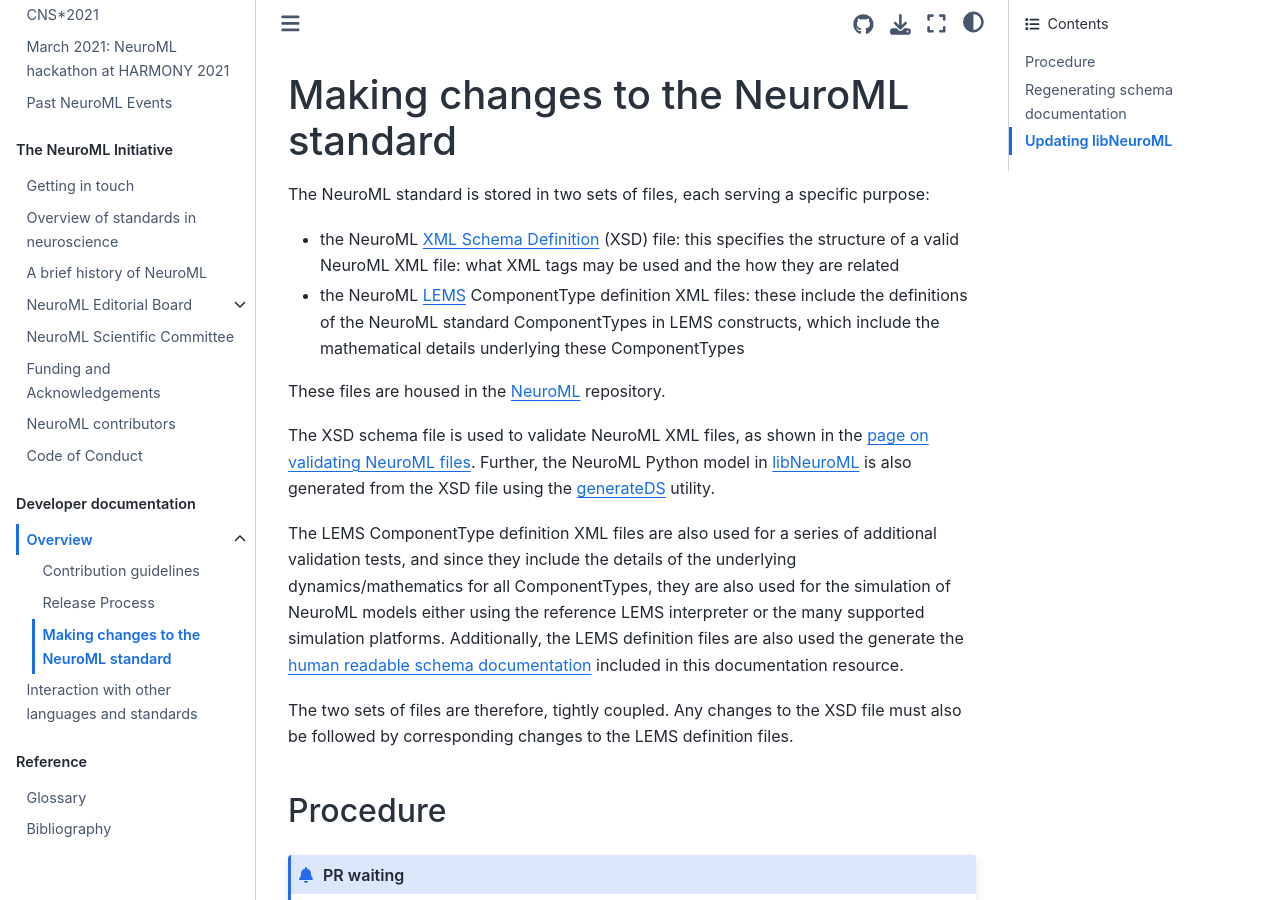
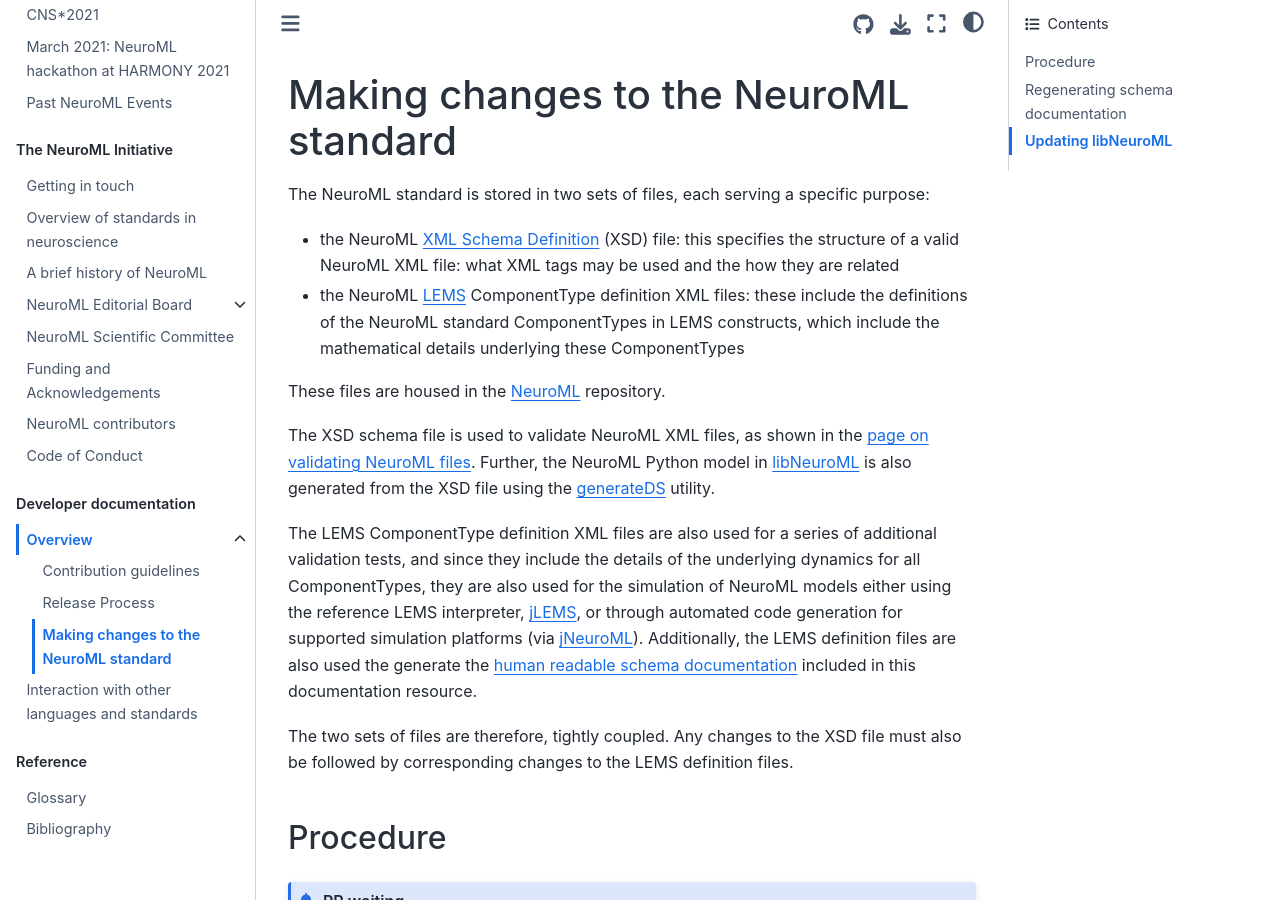
Before and after one commit to NeuroML/Documentation, a Jupyter Book: the page built from source/Devdocs/UpdatingStandard.md, in a window 1280 px wide and 900 px high. Built offline with Jupyter Book 1.0.4 settings and Sphinx 7.4.7 and the Sphinx Book theme 1.1.4, drawn with Linux system fonts in a browser that asks for light colours.

Commit message:
feat: improve standard text

```diff
--- a/source/Devdocs/UpdatingStandard.md
+++ b/source/Devdocs/UpdatingStandard.md
@@ -11,7 +11,7 @@ These files are housed in the [NeuroML](https://github.com/NeuroML/NeuroML2/) re
 The XSD schema file is used to validate NeuroML XML files, as shown in the {ref}`page on validating NeuroML files <userdocs:validating_models>`.
 Further, the NeuroML Python model in {ref}`libNeuroML <libneuroml>` is also generated from the XSD file using the [generateDS](http://www.davekuhlman.org/generateDS.html) utility.
 
-The LEMS ComponentType definition XML files are also used for a series of additional validation tests, and since they include the details of the underlying dynamics/mathematics for all ComponentTypes, they are also used for the simulation of NeuroML models either using the reference LEMS interpreter or the many supported simulation platforms.
+The LEMS ComponentType definition XML files are also used for a series of additional validation tests, and since they include the details of the underlying dynamics for all ComponentTypes, they are also used for the simulation of NeuroML models either using the reference LEMS interpreter, {ref}`jLEMS <jlems>`, or through automated code generation for supported simulation platforms (via {ref}`jNeuroML <jneuroml>`).
 Additionally, the LEMS definition files are also used the generate the {ref}`human readable schema documentation <userdocs:neuromlv2>` included in this documentation resource.
 
 The two sets of files are therefore, tightly coupled.
```
